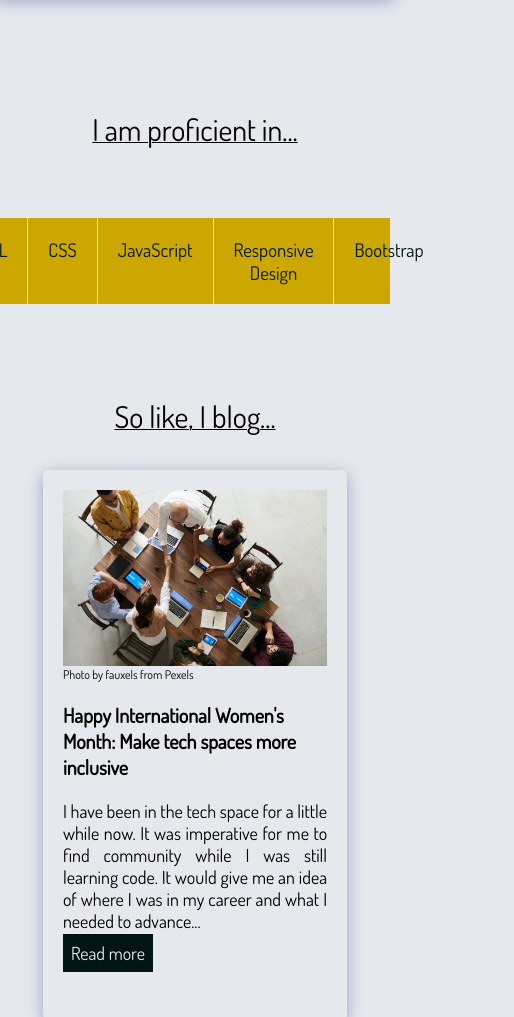
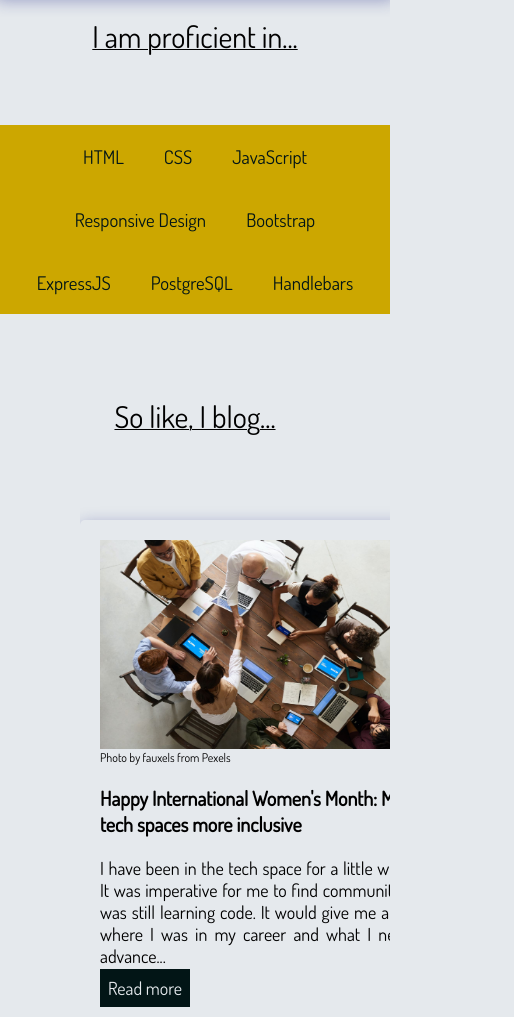
Before and after one commit to mbalindaba01/mbalindaba01.github.io, a website: page index.html in a window 390 px wide. Shown: the part 1359-2376 px from the top of the page, 514 px wide, since content can reach past the window. Drawn offline with Linux system fonts and the light colour scheme.

Commit message:
responsiveness touch ups

```diff
--- a/assets/css/main.css
+++ b/assets/css/main.css
@@ -7,6 +7,7 @@
     margin: 0;
     box-sizing: border-box;
     font-size: 62.5%;
+    overflow-x: hidden;
 }
 
 body {
@@ -47,6 +48,7 @@ ul.social-media {
     font-size: 5rem;
     align-items: center;
     background: #cca700;
+    overflow-y: hidden;
 }
 
 a {
@@ -160,27 +162,29 @@ div.misc {
 
 section.skills {
     display: flex;
-    justify-content: center;
     flex-direction: column;
     height: 100%;
+    width: 100vw;
     min-height: 45vh;
 }
 
 ul.skills {
+    display: flex;
+    flex-wrap: wrap;
     background: #cca700;
     justify-content: center;
     margin-top: 50px;
 }
 
-ul.skills li {
+/* ul.skills li {
     border-right: 1px solid #E5E9ED;
     width: 200px;
     text-align: center;
-}
+} */
 
-ul.skills li:nth-child(1) {
+/* ul.skills li:nth-child(1) {
     border-left: 1px solid #E5E9ED;
-}
+} */
 
 /*Blog section*/
 
@@ -253,7 +257,7 @@ footer p {
 }
 
 
-@media only screen and (max-width: 800px){
+@media only screen and (max-width: 768px){
 
     body {
         width: 100%;
@@ -269,6 +273,10 @@ footer p {
     nav {
         width: 100%;
         height: 8vh;
+    }
+
+    section.articles {
+        padding: 0;
     }
 
     nav ul.list-items {
@@ -339,7 +347,6 @@ footer p {
         flex-direction: column;
         align-items: center;
         width: 100%;
-        margin: 0 auto;
         padding: 0;
     }
 
@@ -350,7 +357,7 @@ footer p {
 
     figure {
         width: 100%;
-        height: 100%;
+        height: auto;
     }
 
     figure img {
--- a/index.html
+++ b/index.html
@@ -61,6 +61,9 @@
                 <li>JavaScript</li>
                 <li>Responsive Design</li>
                 <li>Bootstrap</li>
+                <li>ExpressJS</li>
+                <li>PostgreSQL</li>
+                <li>Handlebars</li>
             </ul>
         </section>
         <section class="articles">
```
